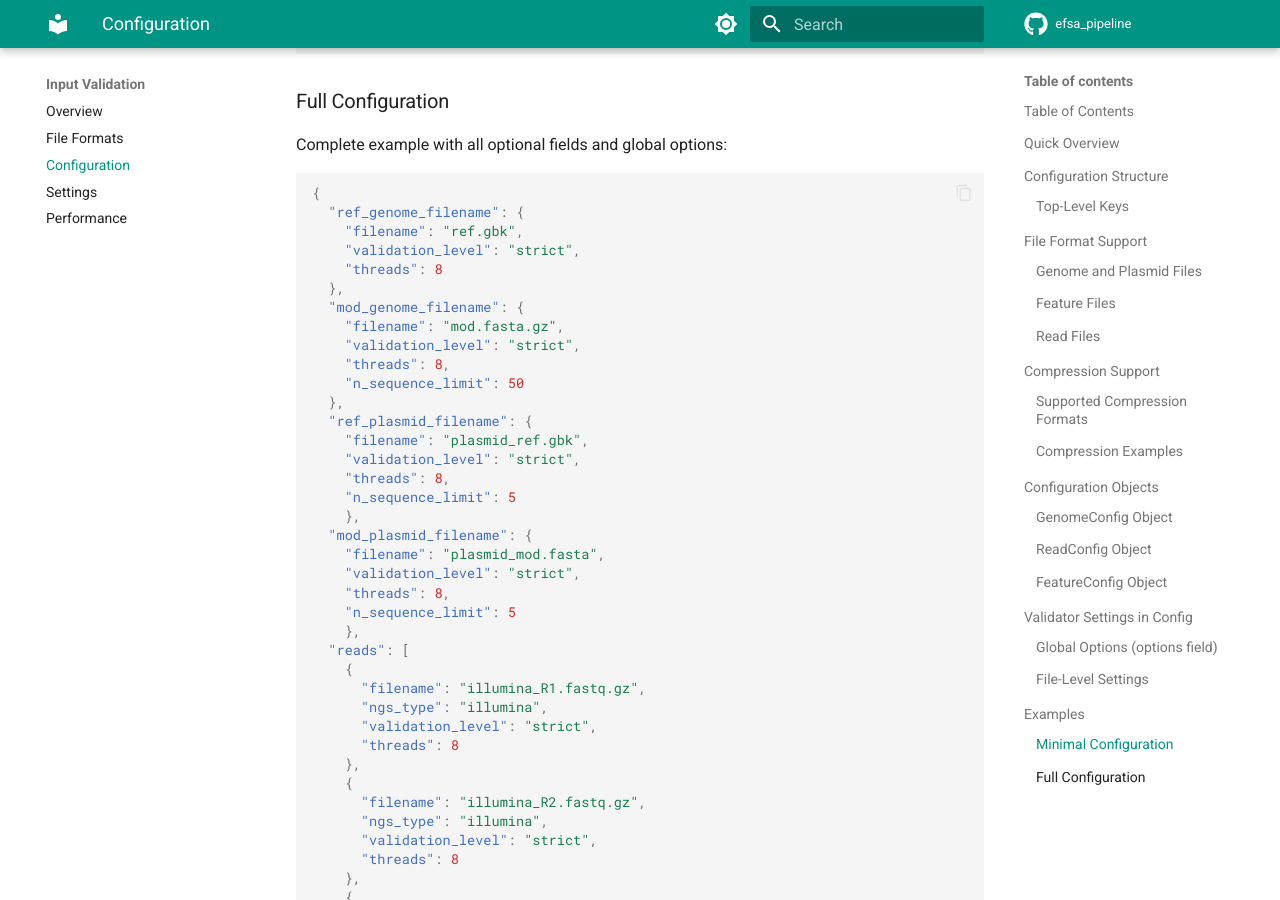
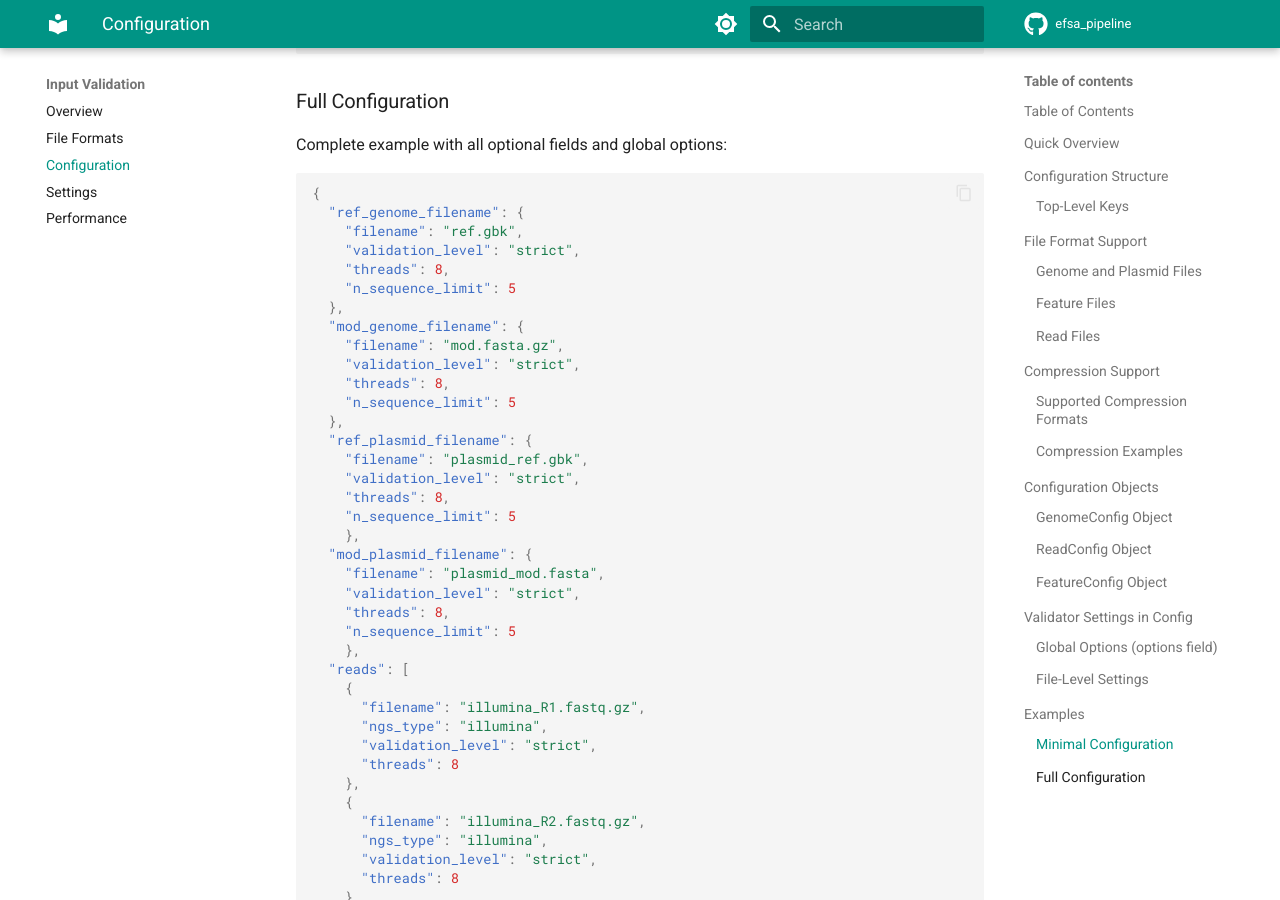
Before and after one commit to denisHanch/efsa_pipeline, an MkDocs documentation site: the page built from docs/validation/CONFIG_GUIDE.md, in a window 1280 px wide and 900 px high, scrolled down 7360 px. Built offline with MkDocs 1.6.1 and Material for MkDocs 9.7.7, drawn with Linux system fonts in a browser that asks for light colours; comment, search, counter and statistics services are not loaded.

Commit message:
EFSA-138: to fix github checks

```diff
--- a/docs/validation/CONFIG_GUIDE.md
+++ b/docs/validation/CONFIG_GUIDE.md
@@ -295,13 +295,14 @@ Complete example with all optional fields and global options:
   "ref_genome_filename": {
     "filename": "ref.gbk",
     "validation_level": "strict",
-    "threads": 8
+    "threads": 8,
+    "n_sequence_limit": 5
   },
   "mod_genome_filename": {
     "filename": "mod.fasta.gz",
     "validation_level": "strict",
     "threads": 8,
-    "n_sequence_limit": 50
+    "n_sequence_limit": 5
   },
   "ref_plasmid_filename": {
     "filename": "plasmid_ref.gbk",
```
